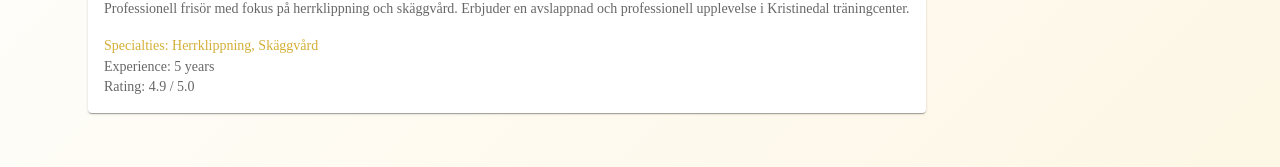
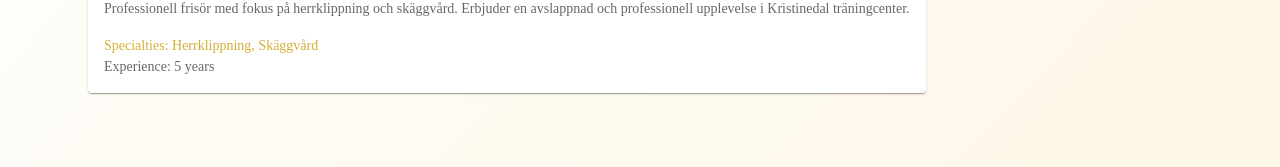
Before and after one commit to Alessandro1022/woollycutzzz, a React (Vite) app: page /stylists in a window 1280 px wide. Shown: the part 474-641 px from the top of the page. Built offline with nearby package versions, Linux system fonts and the light colour scheme; no server answers.

Commit message:
removed ratings from card

```diff
--- a/src/pages/StylistDetailPage.jsx
+++ b/src/pages/StylistDetailPage.jsx
@@ -244,7 +244,7 @@ const StylistDetailPage = () => {
                 >
                   {selectedStylist?.name}
                 </Typography>
-                <Box sx={{ display: "flex", alignItems: "center", mb: 2 }}>
+                {/* <Box sx={{ display: "flex", alignItems: "center", mb: 2 }}>
                   <Rating
                     value={selectedStylist?.rating || 0}
                     precision={0.1}
@@ -253,7 +253,7 @@ const StylistDetailPage = () => {
                   <Typography variant="body2" sx={{ ml: 1 }}>
                     ({selectedStylist?.reviews || 0} recensioner)
                   </Typography>
-                </Box>
+                </Box> */}
                 <Typography variant="body1" paragraph>
                   {selectedStylist?.bio}
                 </Typography>
--- a/src/pages/StylistGrid.jsx
+++ b/src/pages/StylistGrid.jsx
@@ -136,9 +136,9 @@ const StylistGrid = () => {
                   <Typography variant="body2" color="text.secondary">
                     Experience: {stylist.experience} years
                   </Typography>
-                  <Typography variant="body2" color="text.secondary">
+                  {/* <Typography variant="body2" color="text.secondary">
                     Rating: {stylist.rating.toFixed(1)} / 5.0
-                  </Typography>
+                  </Typography> */}
                 </CardContent>
               </CardActionArea>
             </Card>
```
